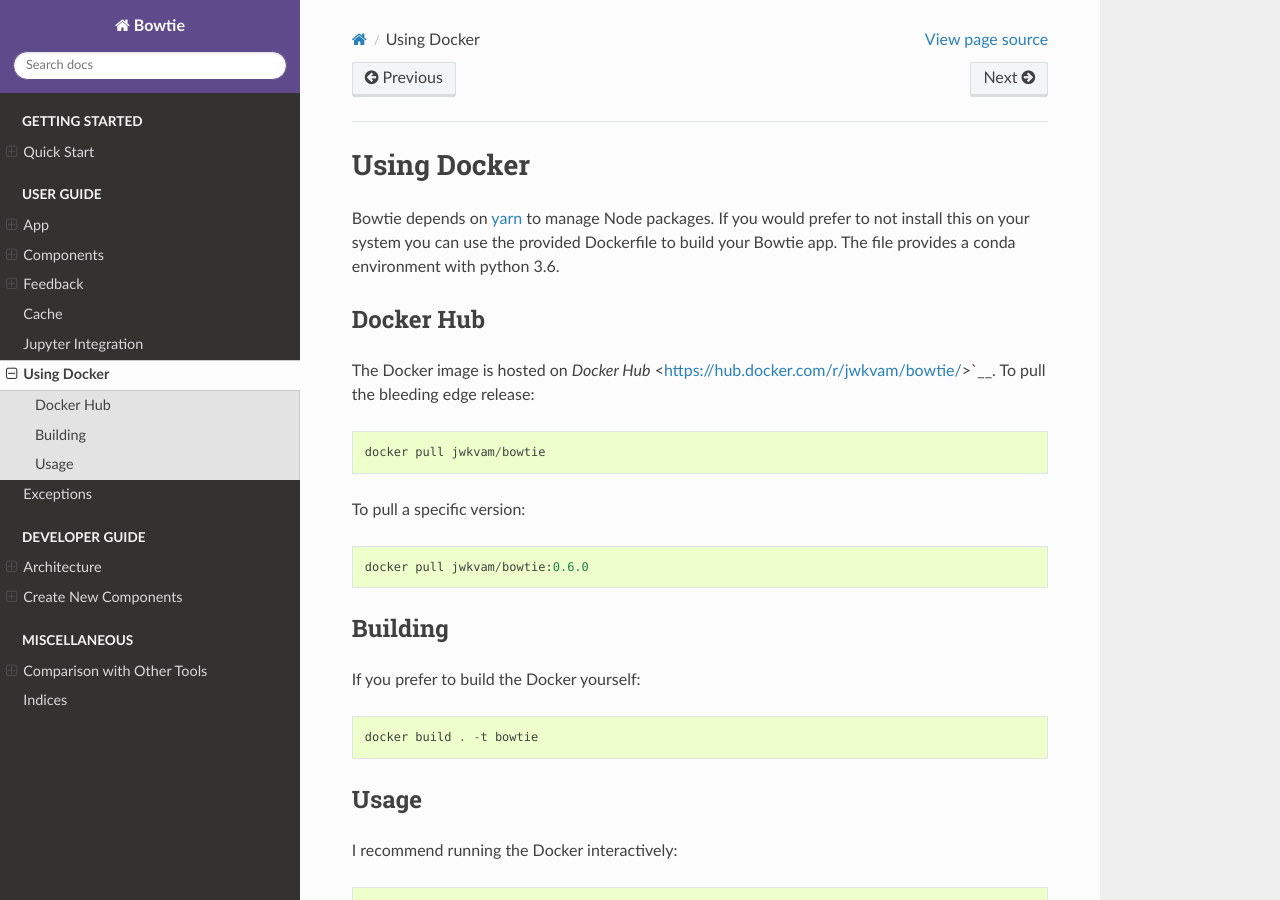
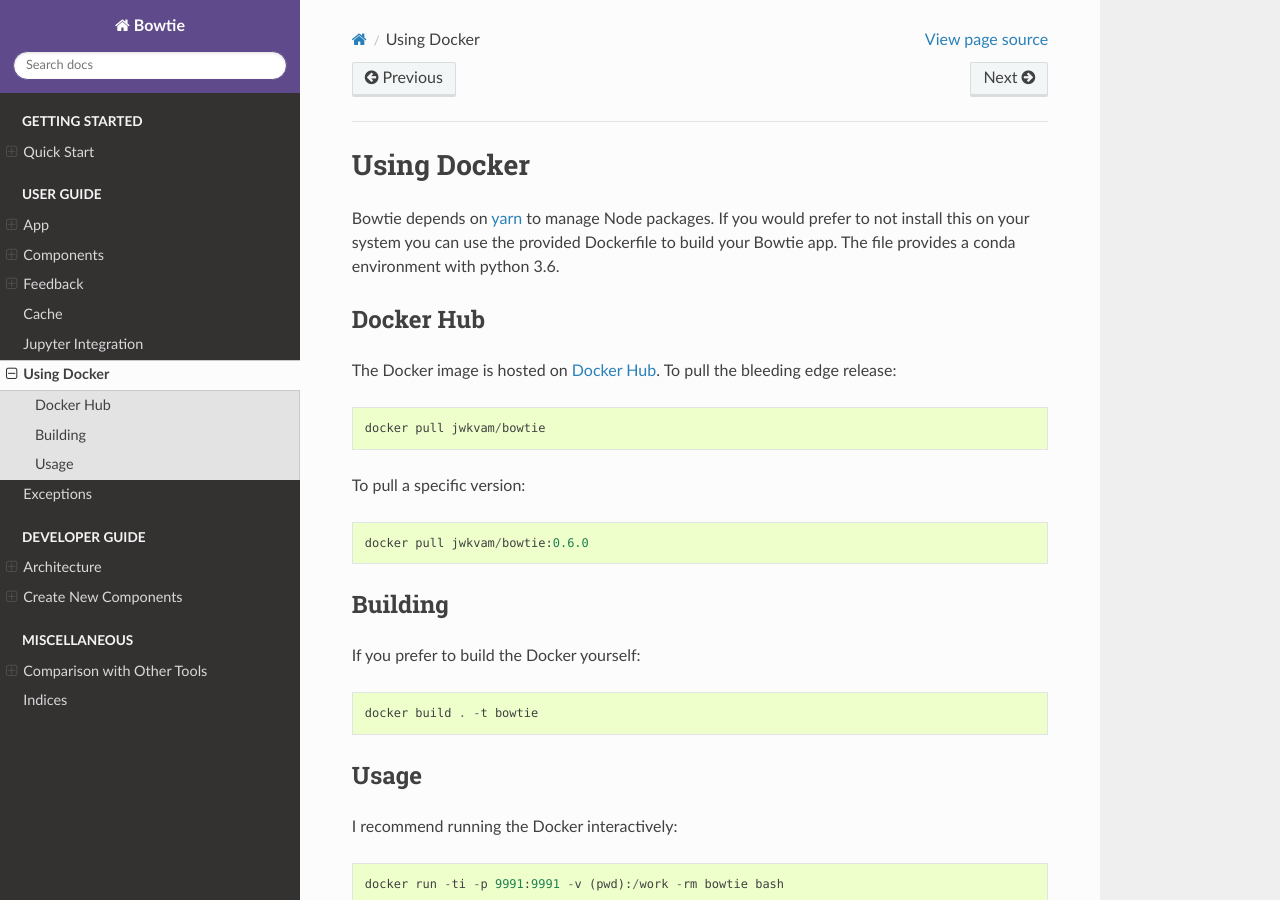
Before and after one commit to denis554/bowtie, a Sphinx documentation site: the page built from doc/docker.rst, in a window 1280 px wide and 900 px high. Built offline with Sphinx 7.4.7 and the Read the Docs theme 2.0.0, drawn with Linux system fonts in a browser that asks for light colours.

Commit message:
rst link typo

```diff
--- a/doc/docker.rst
+++ b/doc/docker.rst
@@ -9,7 +9,7 @@ The file provides a conda environment with python 3.6.
 Docker Hub
 ----------
 
-The Docker image is hosted on `Docker Hub` <https://hub.docker.com/r/jwkvam/bowtie/>`__.
+The Docker image is hosted on `Docker Hub <https://hub.docker.com/r/jwkvam/bowtie/>`__.
 To pull the bleeding edge release::
 
     docker pull jwkvam/bowtie
```
